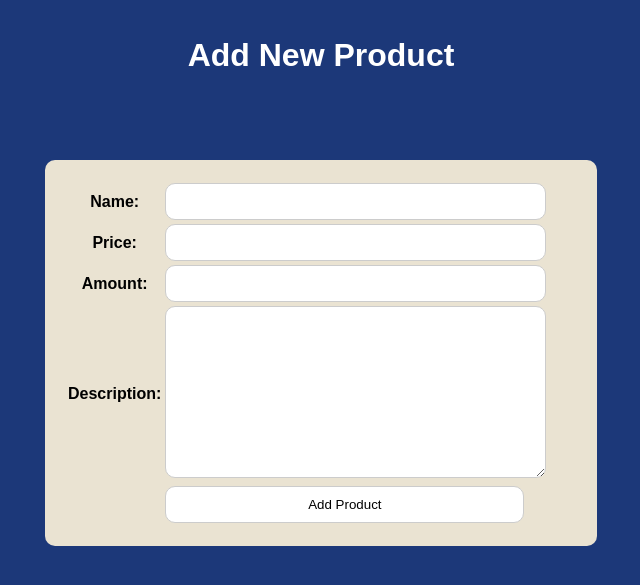
After one commit to DevinFaiz/dvntory, a Django app: page /create-product in a window 1280 px wide. The commit adds this page. Shown: the top 585 px of the page, without its empty margins (319-959 px from the left). Run offline with Django 4.2, Linux system fonts and the light colour scheme.

Commit message:
Progress tugas 3

```diff
--- a/dvntory/urls.py
+++ b/dvntory/urls.py
@@ -18,7 +18,6 @@ from django.contrib import admin
 from django.urls import path, include
 
 urlpatterns = [
+    path('', include('main.urls')),
     path('admin/', admin.site.urls),
-    path('main/', include('main.urls')),
-    path('', include('main.urls')),
 ]
--- /dev/null
+++ b/main/forms.py
@@ -0,0 +1,7 @@
+from django.forms import ModelForm
+from main.models import Item
+
+class ProductForm(ModelForm):
+    class Meta:
+        model = Item
+        fields = ["name", "price", "amount", "description"]
--- /dev/null
+++ b/main/templates/create_product.html
@@ -0,0 +1,67 @@
+{% extends 'base.html' %}
+
+{% block content %}
+<head>
+    <style>
+        body {
+            font-family: Arial, sans-serif;
+            margin: 0;
+            padding: 0;
+            color: black;
+            background-color: #1C3879;
+        }
+
+        header {
+            background-color: #1C3879;
+            color: white;
+            text-align: center;
+            padding: 1em;
+        }
+
+        .container {
+            width: 40%;
+            margin: 50px auto;
+            padding: 20px;
+            background-color: #EAE3D2;
+            border-radius: 10px;
+        }
+
+        h1 {
+            text-align: center;
+            margin-bottom: 20px;
+        }
+
+        input, textarea {
+            width: 100%;
+            padding: 10px;
+            border: 1px solid #ccc;
+            border-radius: 10px;
+        }
+
+        input[type="submit"] {
+            background-color: #fff;
+        }
+    </style>
+</head>
+<body>
+    <header>
+        <h1>Add New Product</h1>
+    </header>
+
+    <div class="container">
+        <form method="POST">
+            {% csrf_token %}
+            <table>
+                {{ form.as_table }}
+                <tr>
+                    <td></td>
+                    <td>
+                        <input type="submit" value="Add Product"/>
+                    </td>
+                </tr>
+            </table>
+        </form>
+    </div>
+</body>
+
+{% endblock %}
--- a/main/urls.py
+++ b/main/urls.py
@@ -1,8 +1,13 @@
 from django.urls import path
-from main.views import show_main
+from main.views import show_main, create_product, show_xml, show_json, show_xml_by_id, show_json_by_id
 
 app_name = 'main'
 
 urlpatterns = [
     path('', show_main, name='show_main'),
+    path('create-product', create_product, name='create_product'),
+    path('xml/', show_xml, name='show_xml'),
+    path('json/', show_json, name='show_json'),
+    path('xml/<int:id>/', show_xml_by_id, name='show_xml_by_id'),
+    path('json/<int:id>/', show_json_by_id, name='show_json_by_id'),
 ]
--- a/main/views.py
+++ b/main/views.py
@@ -1,39 +1,45 @@
+from django.http import HttpResponse
+from django.core import serializers
+from django.http import HttpResponseRedirect
+from main.forms import ProductForm
+from main.models import Item
+from django.urls import reverse
 from django.shortcuts import render
 
 def show_main(request):
+    items = Item.objects.all()
+
     context = {
-        'item_inventory' : [
-            {
-                'name': 'Gitar Akustik',
-                'amount': '5',
-                'description': 'Alat musik berdawai yang umumnya digunakan untuk memainkan berbagai genre musik, termasuk akustik, pop, dan folk.',
-                'price': '1000000'
-            },
-            {
-                'name': 'Drum Set',
-                'amount': '3',
-                'description': 'Set perkusi yang terdiri dari berbagai jenis drum, seperti snare drum, tom-tom, dan bass drum, serta simbal dan hardware pendukung.',
-                'price': '5000000'
-            },
-            {
-                'name': 'Piano Digital',
-                'amount': '2',
-                'description': 'Alat musik yang memiliki tuts dan suara yang mirip dengan piano akustik, tetapi dalam bentuk digital yang lebih ringkas.',
-                'price': '1000000'
-            },
-            {
-                'name': 'Saxophone',
-                'amount': '6',
-                'description': 'Alat musik tiup logam dengan berbagai jenis, seperti alto, tenor, dan soprano. Biasanya digunakan dalam jazz dan musik klasik.',
-                'price': '4000000'
-            },
-            {
-                'name': 'Biola',
-                'amount': '8',
-                'description': 'Instrumen dawai yang dimainkan dengan menggunakan busur. Biasanya digunakan dalam musik klasik.',
-                'price': '1000000'
-            },
-        ],
+        'creator': 'Devin Faiz Faturahman',
+        'npm': '2206830593',
+        'class': 'PBP E',
+        'items': items,
     }
 
     return render(request, "main.html", context)
+
+def create_product(request):
+    form = ProductForm(request.POST or None)
+
+    if form.is_valid() and request.method == "POST":
+        form.save()
+        return HttpResponseRedirect(reverse('main:show_main'))
+
+    context = {'form': form}
+    return render(request, "create_product.html", context)
+
+def show_xml(request):
+    data = Item.objects.all()
+    return HttpResponse(serializers.serialize("xml", data), content_type="application/xml")
+
+def show_json(request):
+    data = Item.objects.all()
+    return HttpResponse(serializers.serialize("json", data), content_type="application/json")
+
+def show_xml_by_id(request, id):
+    data = Item.objects.filter(pk=id)
+    return HttpResponse(serializers.serialize("xml", data), content_type="application/xml")
+
+def show_json_by_id(request, id):
+    data = Item.objects.filter(pk=id)
+    return HttpResponse(serializers.serialize("json", data), content_type="application/json")
--- a/requirements.txt
+++ b/requirements.txt
@@ -4,3 +4,4 @@ whitenoise
 psycopg2-binary
 requests
 urllib3
+django-environ
--- /dev/null
+++ b/templates/base.html
@@ -0,0 +1,18 @@
+{% load static %}
+<!DOCTYPE html>
+<html lang="en">
+    <head>
+        <meta charset="UTF-8" />
+        <meta
+            name="viewport"
+            content="width=device-width, initial-scale=1.0"
+        />
+        {% block meta %}
+        {% endblock meta %}
+    </head>
+
+    <body>
+        {% block content %}
+        {% endblock content %}
+    </body>
+</html>
```
Also changed, not shown: dvntory/settings.py (+17 -1 lines), main/templates/main.html (+24 -2 lines), .github/workflows/pbp-deploy.yml (added), main/migrations/0002_remove_item_date_added.py (added), 3 other files.
